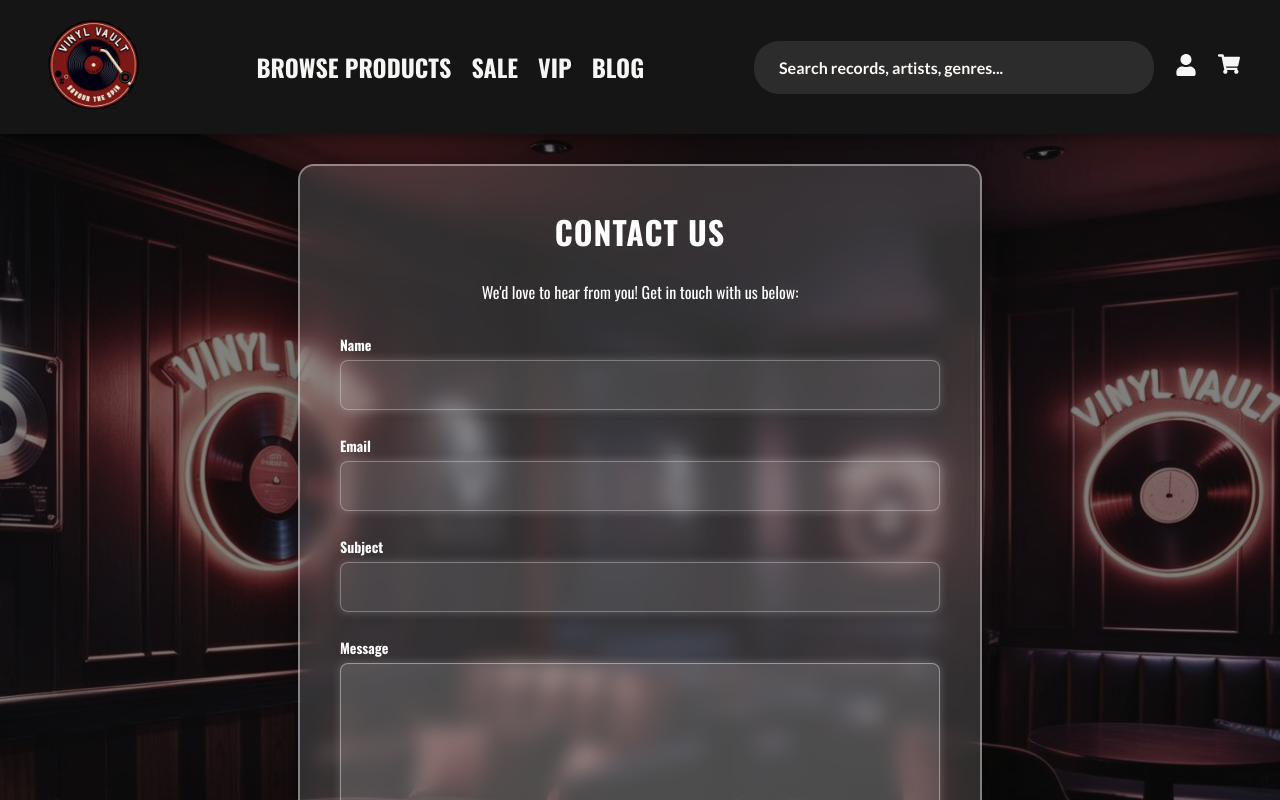
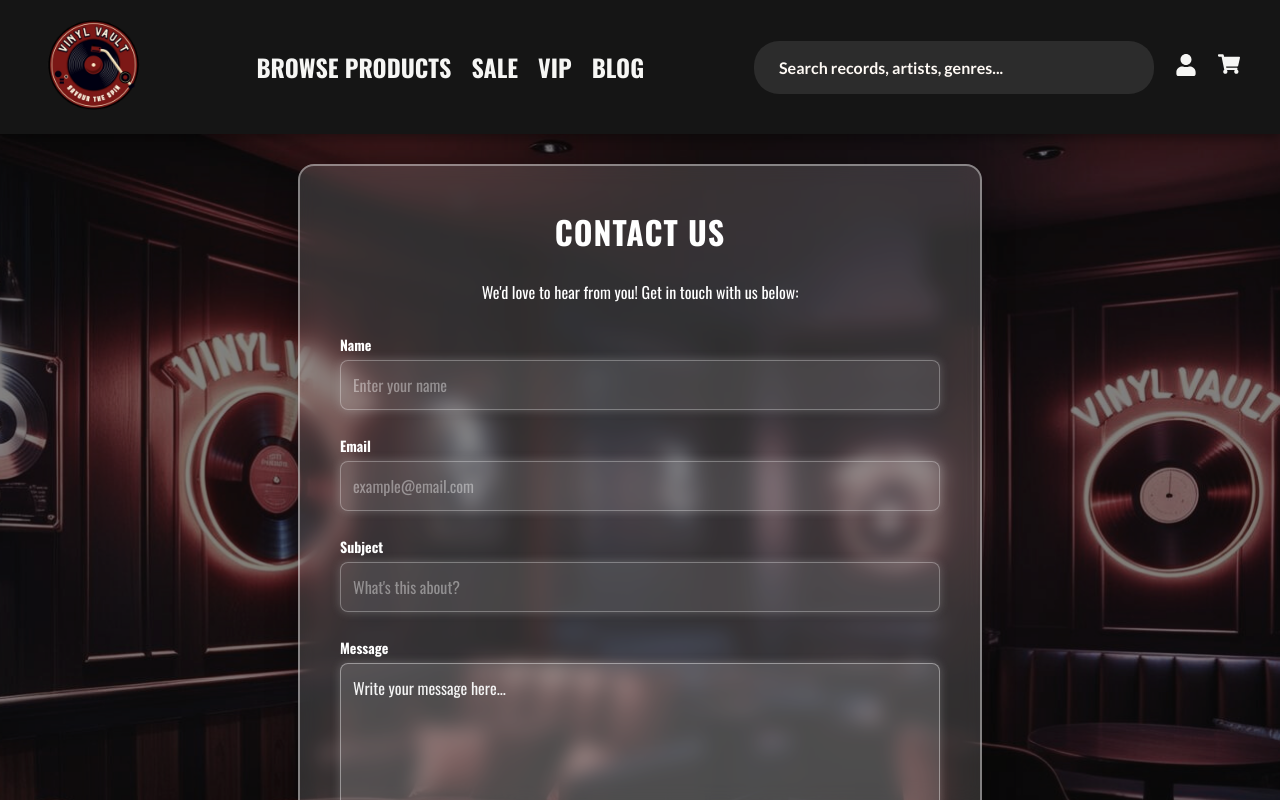
Before and after one commit to minankk/TEAMPROJECT_TEAM2, a React (Create React App) app: page /contact-us in a window 1280 px wide. Built offline with nearby package versions, Linux system fonts and the light colour scheme; a web font is replaced by a local one.

Commit message:
updates for success pop up so vip success could work and be varied

```diff
--- a/src/ContactUsPage.css
+++ b/src/ContactUsPage.css
@@ -177,6 +177,20 @@
   padding: 0;
 }
 
+.contact-form .error-text {
+  color: #a10000; /* Dark red */
+  background-color: rgba(255, 255, 255, 0.569); /* Soft translucent background */
+  backdrop-filter: blur(4px); /* Subtle blur effect */
+  padding: 8px 12px;
+  border-radius: 20px;
+  font-size: 1rem;
+  font-family: 'Oswald';
+  margin-top: 5px;
+  box-shadow: 0 0 8px rgba(161, 0, 0, 0.3); /* Soft glow/shadow */
+  margin-bottom: 0%;
+}
+
+
 /* Remove the fadeInUp animation as it might conflict */
 @keyframes fadeInUp {
   /* ... your fadeInUp keyframes ... */
--- a/src/ContactUsPage.js
+++ b/src/ContactUsPage.js
@@ -1,17 +1,18 @@
 import React, { useState, useEffect } from "react";
 import { gsap } from "gsap";
 import "./ContactUsPage.css";
-import SuccessPopup from "./SuccessPopup"; // adjust path if needed
+import SuccessPopup from "./SuccessPopup";
 
 function ContactUs() {
   const [formData, setFormData] = useState({
     name: "",
     email: "",
     subject: "",
-    message: ""
+    message: "",
   });
 
   const [showSuccess, setShowSuccess] = useState(false);
+  const [emailError, setEmailError] = useState("");
 
   useEffect(() => {
     gsap.fromTo(
@@ -23,22 +24,37 @@ function ContactUs() {
 
   const handleChange = (e) => {
     const { name, value } = e.target;
+    if (name === "email") {
+      setEmailError(""); // Clear error while typing
+    }
     setFormData((prevData) => ({
       ...prevData,
-      [name]: value
+      [name]: value,
     }));
+  };
+
+  const validateEmail = (email) => {
+    const regex = /^[^\s@]+@[^\s@]+\.[^\s@]+$/;
+    return regex.test(email);
   };
 
   const handleSubmit = async (e) => {
     e.preventDefault();
+
+    if (!validateEmail(formData.email)) {
+      setEmailError("Please enter a valid email address ( e.g. : name@example.com ).");
+      return;
+    }
+
     try {
       const response = await fetch("http://localhost:5001/contactUs", {
         method: "POST",
         headers: {
-          "Content-Type": "application/json"
+          "Content-Type": "application/json",
         },
-        body: JSON.stringify(formData)
+        body: JSON.stringify(formData),
       });
+
       if (response.ok) {
         setShowSuccess(true);
         setFormData({ name: "", email: "", subject: "", message: "" });
@@ -57,40 +73,67 @@ function ContactUs() {
         <h1>Contact Us</h1>
         <p>We'd love to hear from you! Get in touch with us below:</p>
         <form className="contact-form" onSubmit={handleSubmit}>
-          {['name', 'email', 'subject'].map((field) => (
-            <div key={field} className="form-group">
-              <label htmlFor={field}>{field.charAt(0).toUpperCase() + field.slice(1)}</label>
-              <input
-                type={field === 'email' ? 'email' : 'text'}
-                id={field}
-                name={field}
-                placeholder=" "
-                value={formData[field]}
-                onChange={handleChange}
-                required
-              />
-            </div>
-          ))}
-          <div key="message" className="form-group">
+          <div className="form-group">
+            <label htmlFor="name">Name</label>
+            <input
+              type="text"
+              id="name"
+              name="name"
+              placeholder="Enter your name"
+              value={formData.name}
+              onChange={handleChange}
+              required
+            />
+          </div>
+
+          <div className="form-group">
+            <label htmlFor="email">Email</label>
+            <input
+              type="email"
+              id="email"
+              name="email"
+              placeholder="example@email.com"
+              value={formData.email}
+              onChange={handleChange}
+              required
+            />
+            {emailError && <p className="error-text">{emailError}</p>}
+          </div>
+
+          <div className="form-group">
+            <label htmlFor="subject">Subject</label>
+            <input
+              type="text"
+              id="subject"
+              name="subject"
+              placeholder="What's this about?"
+              value={formData.subject}
+              onChange={handleChange}
+              required
+            />
+          </div>
+
+          <div className="form-group">
             <label htmlFor="message">Message</label>
             <textarea
               id="message"
               name="message"
               rows="5"
-              placeholder=" "
+              placeholder="Write your message here..."
               value={formData.message}
               onChange={handleChange}
               required
             />
           </div>
+
           <button type="submit">Send Message</button>
         </form>
       </div>
 
       {showSuccess && (
         <SuccessPopup
-          message="Message sent successfully!"
           onClose={() => setShowSuccess(false)}
+          // No icon or title overrides, use default
         />
       )}
     </div>
--- a/src/SuccessPopup.js
+++ b/src/SuccessPopup.js
@@ -1,22 +1,24 @@
 import React from "react";
 import "./SuccessPopup.css";
 import { Link } from "react-router-dom";
-import { FaCheckCircle } from "react-icons/fa";
+import { FaCheckCircle } from "react-icons/fa"; // default icon
 
-
-const SuccessPopup = ({ onClose }) => {
+const SuccessPopup = ({ onClose, title, message, icon: Icon, redirectTo = "/" }) => {
   return (
     <div className="popup-overlay">
       <div className="popup-content success-popup">
-      <h3>
-         Message Sent Successfully! <FaCheckCircle className="icon" />
-      </h3>
-        <p className="subtext">We’ll be in touch soon. Thanks for reaching out!</p>
+        <h3>
+          {title || "Message Sent Successfully!"}{" "}
+          {Icon ? <Icon className="icon" /> : <FaCheckCircle className="icon" />}
+        </h3>
+        <p className="subtext">
+          {message || "We’ll be in touch soon. Thanks for reaching out!"}
+        </p>
         <button className="close-button" onClick={onClose}>
           Close
         </button>
-        <Link to="/" className="popup-home-button">
-          Go Back to Homepage
+        <Link to={redirectTo} className="popup-home-button">
+          {redirectTo === "/dashboard" ? "Go to Dashboard" : "Go Back to Homepage"}
         </Link>
       </div>
     </div>
```
